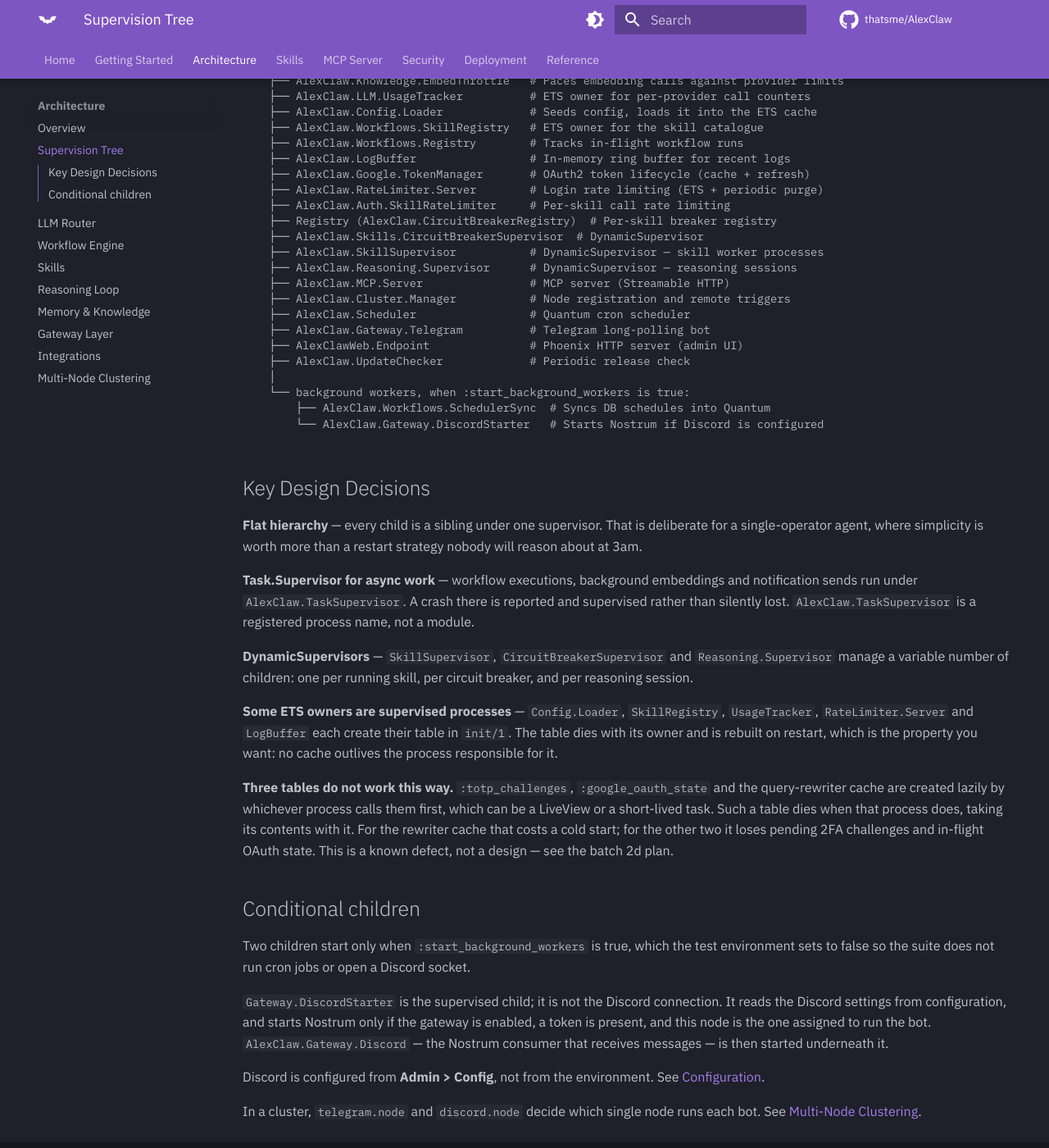
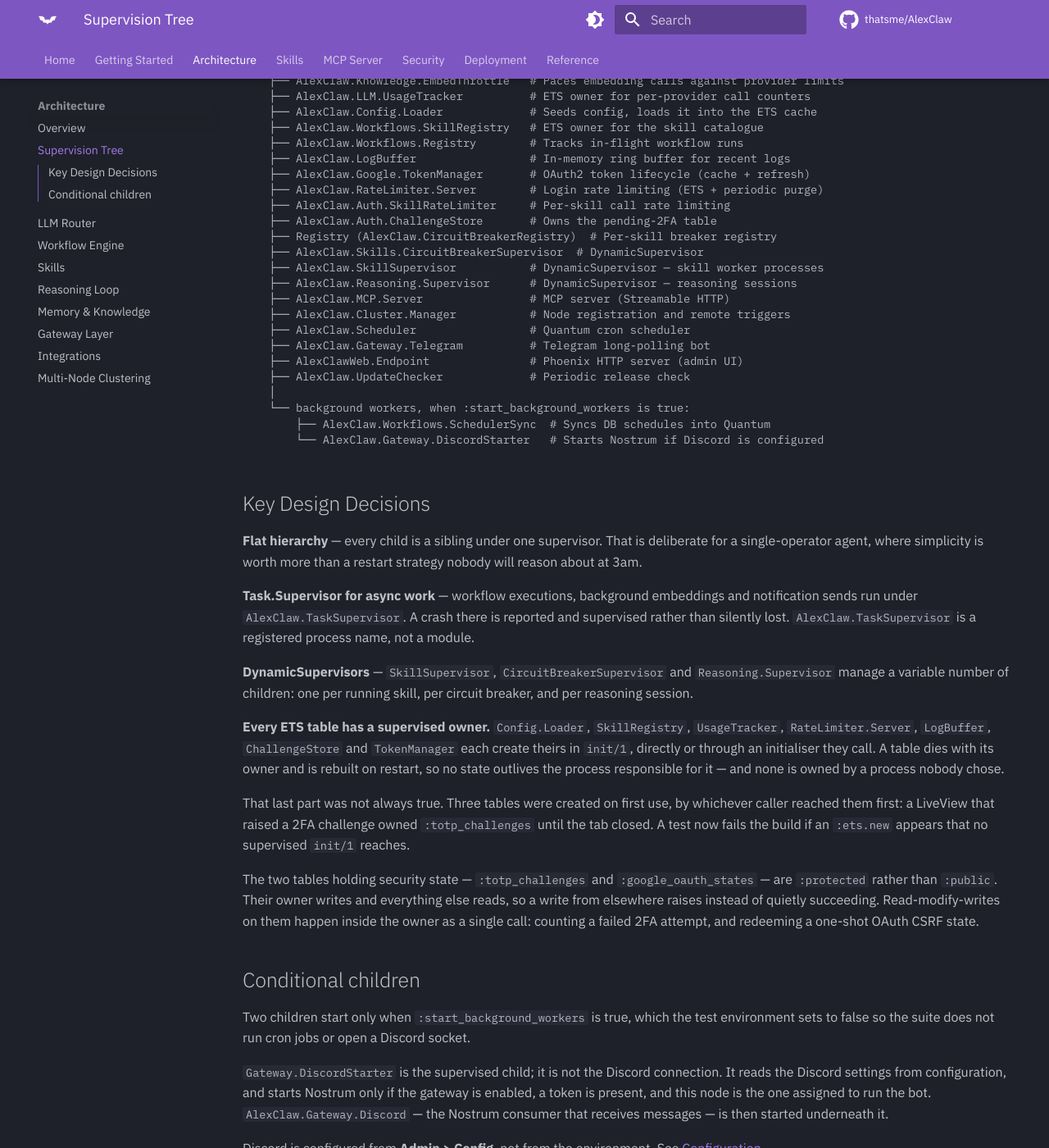
Before and after one commit to thatsme/AlexClaw, an MkDocs documentation site: the page built from docs/architecture/supervision-tree.md, in a window 1280 px wide and 1400 px high, scrolled down 309 px. Shown: the whole window at 82% size. Built offline with MkDocs 1.6.1 and Material for MkDocs 9.7.7, drawn with Linux system fonts in a browser that asks for light colours; comment, search, counter and statistics services are not loaded.

Commit message:
docs(architecture): the ETS-owners paragraph can assert the property again
ChallengeStore joins the supervision diagram, and the paragraph states the
invariant without exceptions, because there are none left: every table is
created in an init/1 or in an initialiser an init/1 calls.

It keeps one sentence of history — that three tables were not owned this way,
and that a LiveView could own the 2FA challenges until its tab closed —
because the property reads as obvious once true, and the reason it is worth
asserting is that it recently was not.

Also records what :protected buys on the two security tables, and that their
read-modify-writes happen inside the owner.

The supervision invariant was verified by mutation rather than assumed:
removing ChallengeStore from the diagram fails documentation_test with
"children started in application.ex but absent from the page".

1401 tests, 0 failures.

```diff
--- a/docs/architecture/supervision-tree.md
+++ b/docs/architecture/supervision-tree.md
@@ -17,6 +17,7 @@ AlexClaw.Application (one_for_one)
   ├── AlexClaw.Google.TokenManager       # OAuth2 token lifecycle (cache + refresh)
   ├── AlexClaw.RateLimiter.Server        # Login rate limiting (ETS + periodic purge)
   ├── AlexClaw.Auth.SkillRateLimiter     # Per-skill call rate limiting
+  ├── AlexClaw.Auth.ChallengeStore       # Owns the pending-2FA table
   ├── Registry (AlexClaw.CircuitBreakerRegistry)  # Per-skill breaker registry
   ├── AlexClaw.Skills.CircuitBreakerSupervisor  # DynamicSupervisor
   ├── AlexClaw.SkillSupervisor           # DynamicSupervisor — skill worker processes
@@ -48,18 +49,24 @@ a registered process name, not a module.
 `Reasoning.Supervisor` manage a variable number of children: one per running
 skill, per circuit breaker, and per reasoning session.
 
-**Some ETS owners are supervised processes** — `Config.Loader`, `SkillRegistry`,
-`UsageTracker`, `RateLimiter.Server` and `LogBuffer` each create their table in
-`init/1`. The table dies with its owner and is rebuilt on restart, which is the
-property you want: no cache outlives the process responsible for it.
+**Every ETS table has a supervised owner.** `Config.Loader`, `SkillRegistry`,
+`UsageTracker`, `RateLimiter.Server`, `LogBuffer`, `ChallengeStore` and
+`TokenManager` each create theirs in `init/1`, directly or through an
+initialiser they call. A table dies with its owner and is rebuilt on restart,
+so no state outlives the process responsible for it — and none is owned by a
+process nobody chose.
 
-**Three tables do not work this way.** `:totp_challenges`,
-`:google_oauth_state` and the query-rewriter cache are created lazily by
-whichever process calls them first, which can be a LiveView or a short-lived
-task. Such a table dies when that process does, taking its contents with it.
-For the rewriter cache that costs a cold start; for the other two it loses
-pending 2FA challenges and in-flight OAuth state. This is a known defect, not a
-design — see the batch 2d plan.
+That last part was not always true. Three tables were created on first use, by
+whichever caller reached them first: a LiveView that raised a 2FA challenge
+owned `:totp_challenges` until the tab closed. A test now fails the build if
+an `:ets.new` appears that no supervised `init/1` reaches.
+
+The two tables holding security state — `:totp_challenges` and
+`:google_oauth_states` — are `:protected` rather than `:public`. Their owner
+writes and everything else reads, so a write from elsewhere raises instead of
+quietly succeeding. Read-modify-writes on them happen inside the owner as a
+single call: counting a failed 2FA attempt, and redeeming a one-shot OAuth
+CSRF state.
 
 ## Conditional children
 
```
